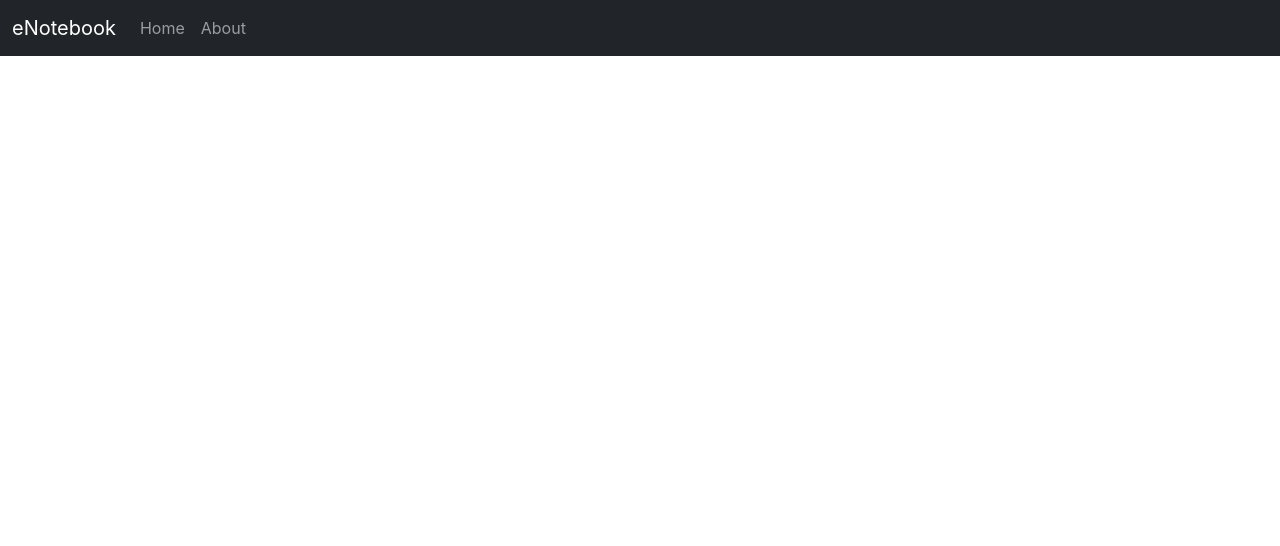
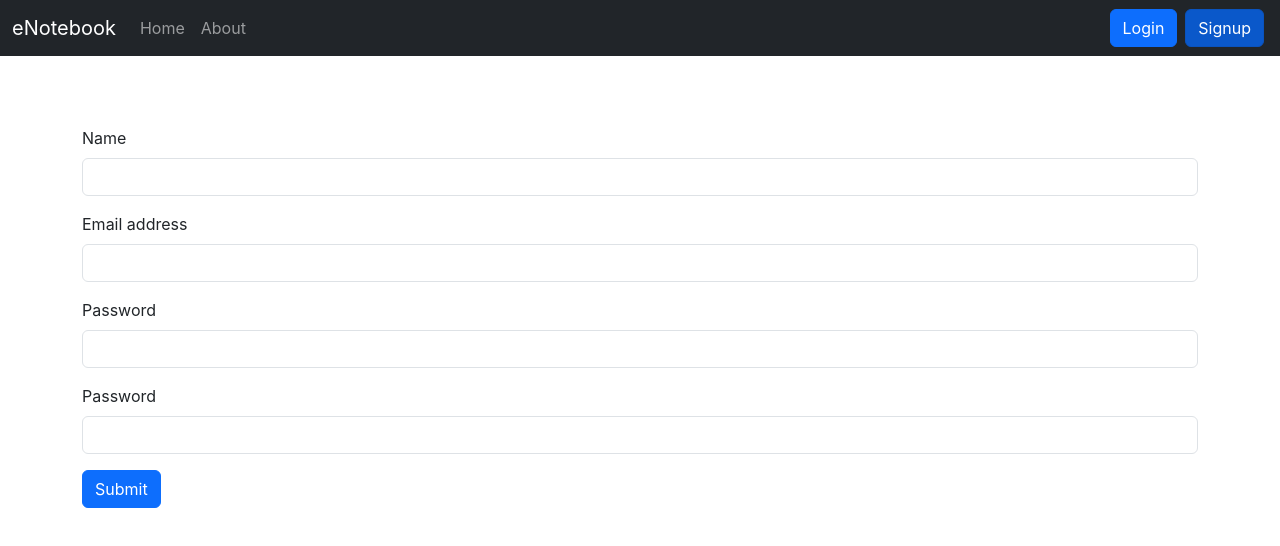
Before and after one commit to manmohanbcs11/enotebook, a React (Create React App) app: page /signup in a window 1280 px wide. Shown: the top 546 px of the page. Built offline with nearby package versions, Linux system fonts and the light colour scheme; the HTML template or start-up script is replaced by a standard one.

Commit message:
added signup component

```diff
--- a/src/App.tsx
+++ b/src/App.tsx
@@ -5,6 +5,8 @@ import { NavBar } from './components/NavBar';
 import { NoteState } from './context/notes/NoteState';
 import { Alert } from './components/Alert';
 import { useState } from 'react';
+import { Login } from './components/Login';
+import { Signup } from './components/Signup';
 
 const App: React.FC = () => {
   const [alert, setAlert] = useState<{ type: string; message: string }>({ type: '', message: '' });
@@ -32,6 +34,8 @@ const App: React.FC = () => {
           <Routes>
             <Route path="/" element={<Home />} />
             <Route path="/about" element={<About />} />
+            <Route path="/login" element={<Login />} />
+            <Route path="/signup" element={<Signup />} />
           </Routes>
         </div>
       </Router>
--- /dev/null
+++ b/src/components/Login.tsx
@@ -0,0 +1,45 @@
+import React, { FormEvent, useState } from 'react';
+import { useNavigate } from 'react-router-dom';
+
+export const Login: React.FC = () => {
+  const AUTH_API_URL = "http://localhost:5000/api/auth";
+  const [email, setEmail] = useState('');
+  const [password, setPassword] = useState('');
+  const navigate = useNavigate();
+
+  const handleOnSubmit = async (event: FormEvent<HTMLFormElement>) => {
+    event.preventDefault();
+    console.log('handleOnSubmit method:');
+    const response = await fetch(`${AUTH_API_URL}/login`, {
+      method: 'POST',
+      headers: {
+        'Content-Type': 'application/json'
+      },
+      body: JSON.stringify({ 'email': email, 'password': password })
+    });
+    if(response.ok) {
+      const responseJson = await response.json();
+      localStorage.setItem('token', responseJson.data.authToken);
+      navigate('/');
+    } else {
+      const errorData = await response.json();
+      alert(errorData.message);
+    }
+  }
+
+  return (
+    <div className='container'>
+      <form onSubmit={handleOnSubmit}>
+        <div className="mb-3">
+          <label htmlFor="email" className="form-label">Email address</label>
+          <input type="email" className="form-control" id="email" value={email} onChange={(e) => setEmail(e.target.value)} required />
+        </div>
+        <div className="mb-3">
+          <label htmlFor="password" className="form-label">Password</label>
+          <input type="password" className="form-control" id="password" value={password} onChange={(e) => setPassword(e.target.value)} required />
+        </div>
+        <button type="submit" className="btn btn-primary">Submit</button>
+      </form>
+    </div>
+  )
+}
--- a/src/components/NavBar.tsx
+++ b/src/components/NavBar.tsx
@@ -20,6 +20,10 @@ export const NavBar: React.FC = () => {
                 <NavLink className={`nav-link ${location.pathname === '/about' ? 'active' : ''}`} to="/about">About</NavLink>
               </li>
             </ul>
+            <form className="d-flex">
+              <NavLink className='btn btn-primary mx-1' to="/login" role="button">Login</NavLink>
+              <NavLink className='btn btn-primary mx-1' to="/signup" role="button">Signup</NavLink>
+            </form>
           </div>
         </div>
       </nav>
--- /dev/null
+++ b/src/components/Signup.tsx
@@ -0,0 +1,63 @@
+import React, { FormEvent, useState } from 'react';
+import { useNavigate } from 'react-router-dom';
+
+export const Signup: React.FC = () => {
+  const AUTH_API_URL = "http://localhost:5000/api/auth";
+  const navigate = useNavigate();
+  const [body, setBody] = useState({
+    name: '',
+    email: '',
+    password: '',
+    cpassword: ''
+  });
+
+  const handleOnSubmit = async (event: FormEvent<HTMLFormElement>) => {
+    event.preventDefault();
+    const { name, email, password, cpassword } = body;
+
+    if (password !== cpassword) {
+      alert('Passwords are not matching!');
+      return;
+    }
+
+    const response = await fetch(`${AUTH_API_URL}/signup`, {
+      method: 'POST',
+      headers: {
+        'Content-Type': 'application/json'
+      },
+      body: JSON.stringify({ name, email, password })
+    });
+    if (response.ok) {
+      const responseJson = await response.json();
+      localStorage.setItem('token', responseJson.data.authToken);
+      navigate('/');
+    } else {
+      const errorData = await response.json();
+      alert(errorData.message);
+    }
+  }
+
+  return (
+    <div>
+      <form onSubmit={handleOnSubmit}>
+        <div className="mb-3">
+          <label htmlFor="name" className="form-label">Name</label>
+          <input type="text" className="form-control" id="name" name="name" value={body.name} onChange={(e) => setBody({ ...body, name: e.target.value })} minLength={3} required />
+        </div>
+        <div className="mb-3">
+          <label htmlFor="email" className="form-label">Email address</label>
+          <input type="email" className="form-control" id="email" name='email' value={body.email} onChange={(e) => setBody({ ...body, email: e.target.value })} required />
+        </div>
+        <div className="mb-3">
+          <label htmlFor="password" className="form-label">Password</label>
+          <input type="password" className="form-control" id="password" name='password' value={body.password} onChange={(e) => setBody({ ...body, password: e.target.value })} minLength={6} required />
+        </div>
+        <div className="mb-3">
+          <label htmlFor="cpassword" className="form-label">Password</label>
+          <input type="password" className="form-control" id="cpassword" name='cpassword' value={body.cpassword} onChange={(e) => setBody({ ...body, cpassword: e.target.value })} required />
+        </div>
+        <button type="submit" className="btn btn-primary">Submit</button>
+      </form>
+    </div>
+  )
+}
```
